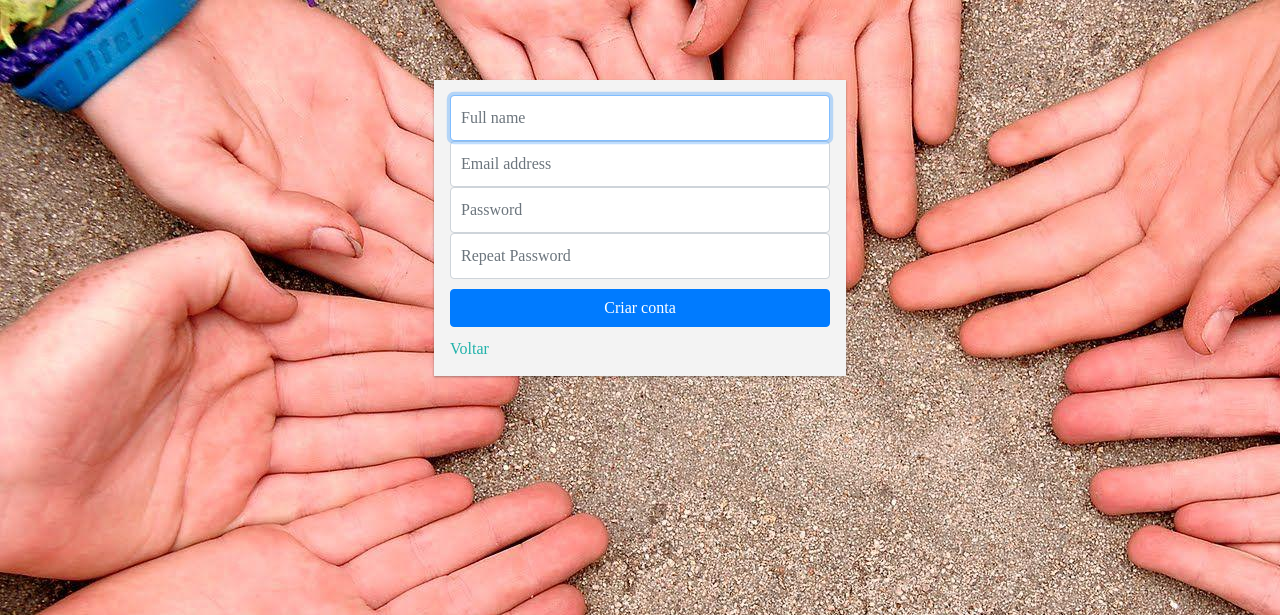
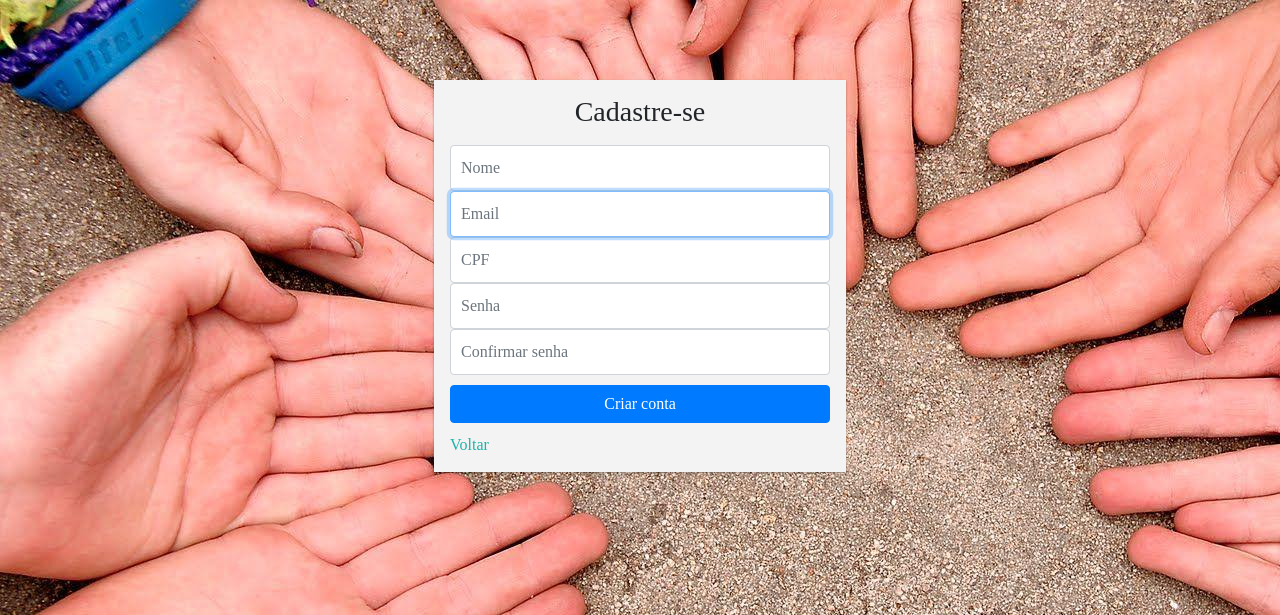
Before and after one commit to Levis33/progweb-2, a Django app: page /accounts/register/ in a window 1280 px wide. Shown: the top 615 px of the page. Run offline with Django 4.2, Linux system fonts and the light colour scheme; some libraries are stand-ins or nearby versions.

Commit message:
update models e forms

```diff
--- a/donation/donation/auth/forms.py
+++ b/donation/donation/auth/forms.py
@@ -2,18 +2,37 @@ from django import forms
 from django.contrib.auth.forms import UserCreationForm
 from django.contrib.auth.forms import AuthenticationForm, PasswordResetForm, PasswordChangeForm
 from project.models import Usuario
-
+from django.core.exceptions import ValidationError
+from django.utils.translation import gettext_lazy as _U
 
 class registerForm(UserCreationForm):
-    first_name = forms.CharField(max_length=150, widget=forms.TextInput(attrs={'class': 'form-control', 'placeholder': 'Nome', 'required': 'true'}))
-    last_name = forms.CharField(max_length=150, widget=forms.TextInput(attrs={'class': 'form-control', 'placeholder': 'Sobrenome'}))
-    email = forms.EmailField(label=("email"), max_length=254, widget=forms.EmailInput(attrs={'class': 'form-control', 'placeholder': 'email'}), error_messages={'required': 'Por favor entre um email válido'})
+    nome = forms.CharField(max_length=60, widget=forms.TextInput(attrs={'class': 'form-control', 'placeholder': 'Nome', 'required': 'true'}))
+    email = forms.EmailField(label=("email"), max_length=254, widget=forms.EmailInput(attrs={'class': 'form-control', 'placeholder': 'Email'}), error_messages={'required': 'Por favor entre um email válido'})
+    cpf = forms.CharField(label='Número do CPF', max_length=14, widget=forms.TextInput(attrs={'class': 'form-control', 'placeholder': 'CPF',}))
     password1 = forms.CharField(label=("Password"), widget=forms.PasswordInput(attrs={'class': 'form-control', 'placeholder': 'Senha'}))
     password2 = forms.CharField(label=("Password confirmation"), widget=forms.PasswordInput(attrs={'class': 'form-control', 'placeholder': 'Confirmar senha'}), help_text=("Digite a mesma senha acima, para verificação."))
 
     class Meta:
         model = Usuario
-        fields = ['first_name', 'last_name', 'email', 'password1', 'password2']
+        fields = ['nome', 'email', 'cpf', 'password1', 'password2']
+
+    def clean_senhas(self):
+        cleaned_data = super().clean()
+        pass1 = cleaned_data.get('password1')
+        pass2 = cleaned_data.get('password2')
+
+        if pass1 is not None and pass1 != pass2:
+            self.add_error('password2', 'As senhas não correspondem.')
+
+    def clean_email(self):
+        cleaned_data = super().clean()
+        email = cleaned_data.get('email')
+        if Usuario.objects.filter(email=email).count() > 0:
+            raise ValidationError(_U('Este email já está associado a um usuário.'))
+
+        return email
+
+# fazer form criacao de usuario tipo administrador
 
 
 class UserLoginForm(AuthenticationForm):
--- a/donation/project/models.py
+++ b/donation/project/models.py
@@ -6,5 +6,8 @@ from django.contrib.auth.models import AbstractUser
 class Usuario(AbstractUser):
     username = None
     email = models.EmailField('email_address', unique=True)
+    nome = models.CharField(max_length=60)
+    cpf = models.CharField(max_length=14)
+    username = None
     USERNAME_FIELD = 'email'
-    REQUIRED_FIELDS = []
+    REQUIRED_FIELDS = ['nome', 'cpf']
--- a/donation/templates/registration/register.html
+++ b/donation/templates/registration/register.html
@@ -4,12 +4,26 @@
 
 <div class="signup-form">
 
+    {% if form.errors %}
+        <div class="alert alert-danger" role="alert">
+        Houve um erro ao criar seu usuário. Por favor, veja as mensagens abaixo.
+        </div>
+    {% endif %}
+
     <form class="" novalidate action="{% url 'register' %}" method="post">
-        <input type="text" id="user-name" class="form-control" placeholder="Full name" required="" autofocus="">
+        <h1 class="h3 mb-3 font-weight-normal" style="text-align: center">Cadastre-se</h1>
+        {% csrf_token %}
+        {% for field in form %}
+        <div class="">
+            {{ field }}
+        </div>
+        <span class="text-danger">{{ field.errors }}</span>
+        <!-- <input type="text" id="user-name" class="form-control" placeholder="Full name" required="" autofocus="">
         <input type="email" id="user-email" class="form-control" placeholder="Email address" required autofocus="">
         <input type="password" id="user-pass" class="form-control" placeholder="Password" required autofocus="">
-        <input type="password" id="user-repeatpass" class="form-control" placeholder="Repeat Password" required autofocus="">
+        <input type="password" id="user-repeatpass" class="form-control" placeholder="Repeat Password" required autofocus=""> -->
 
+        {% endfor %}
         <button class="btn btn-primary btn-block" type="submit"><i class="fas fa-user-plus"></i> Criar conta</button>
         <a href="{% url 'login' %}" id="cancel_signup"><i class="fas fa-angle-left"></i> Voltar</a>
     </form>
```
